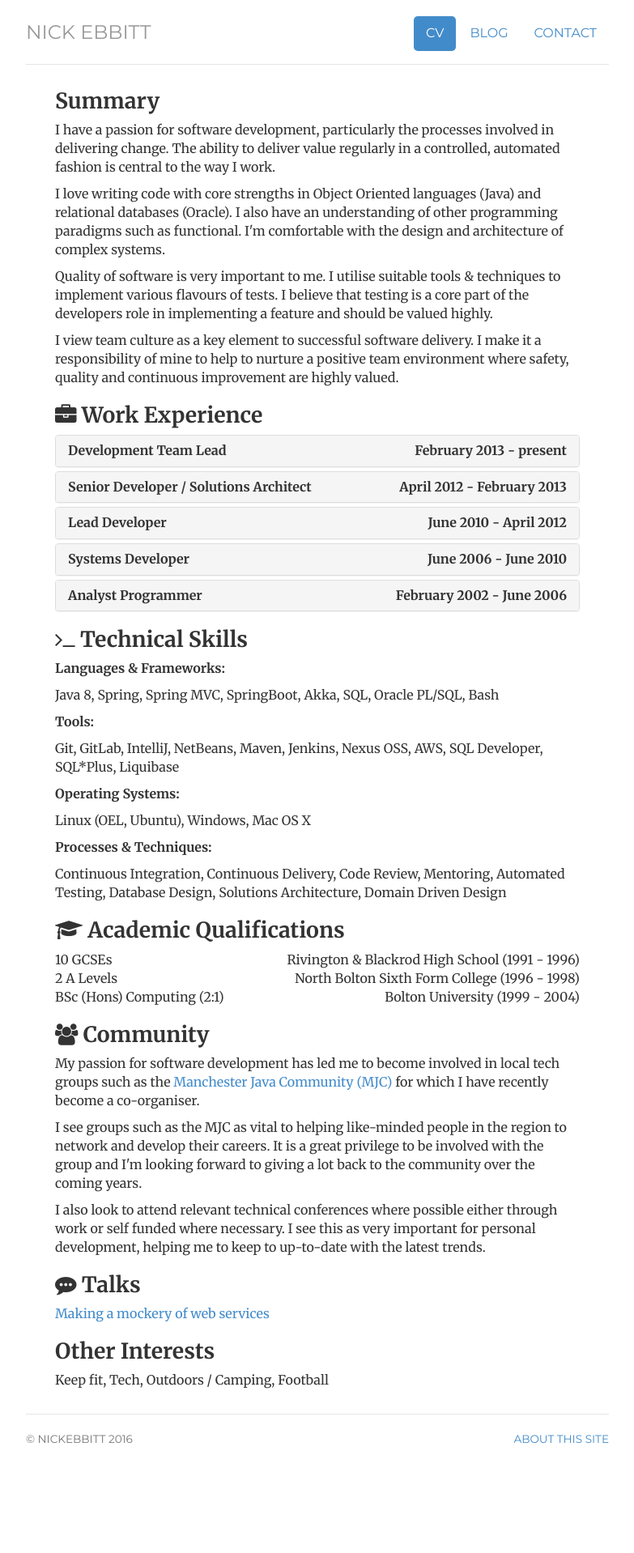
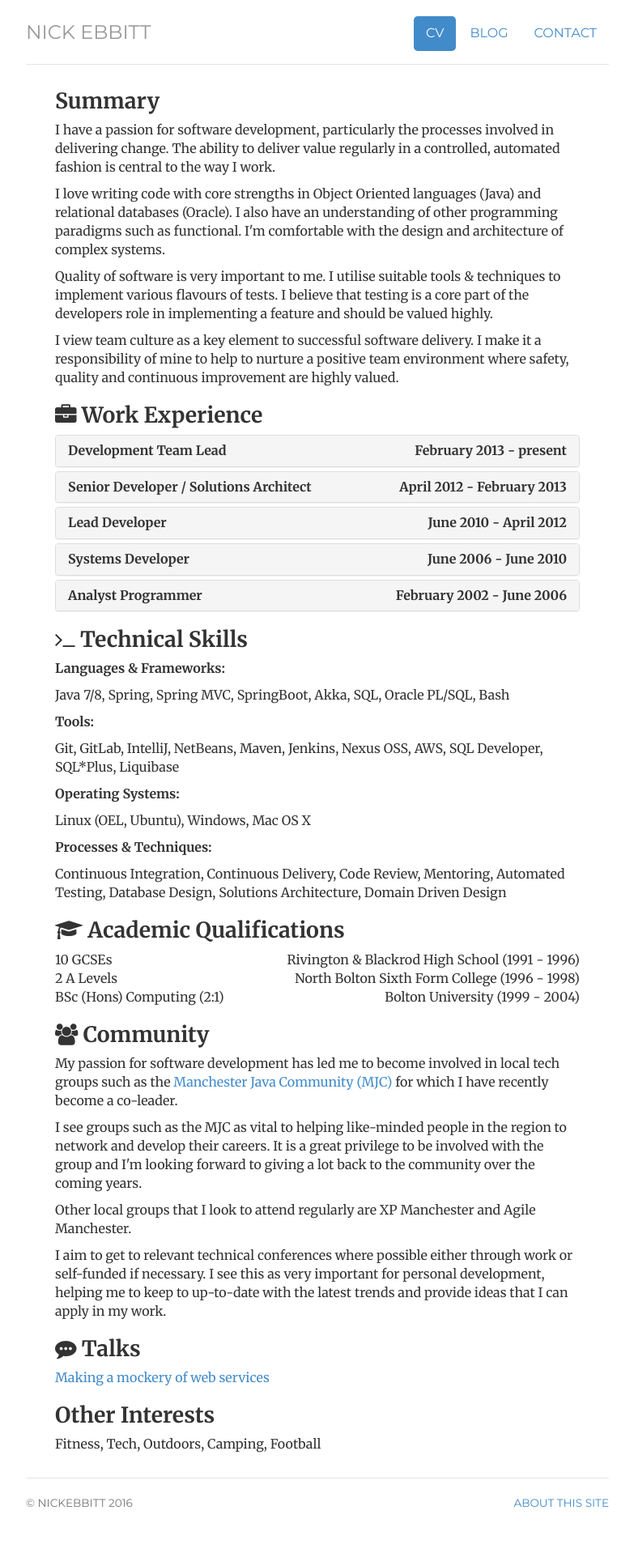
Before and after one commit to nickebbitt/nickebbitt.github.io, a Jekyll site: the page built from cv/index.html, in a window 1280 px wide. Shown: the whole page at 81% size, without its empty margins (248-1031 px from the left). Built offline with Jekyll 4.4.1, drawn with Linux system fonts in a browser that asks for light colours; before the commit the page ends 1839 px from its top, so only the background shows below that.

Commit message:
Update CV wording

```diff
--- a/cv/index.html
+++ b/cv/index.html
@@ -119,7 +119,7 @@ description: CV for Nick Ebbitt, a Software Engineer living and working in Manch
 
   <h2><i class="fa fa-terminal" aria-hidden="true"></i> Technical Skills</h2>
   <p><b>Languages & Frameworks:</b></p>
-  <p>Java 8, Spring, Spring MVC, SpringBoot, Akka, SQL, Oracle PL/SQL, Bash</p>
+  <p>Java 7/8, Spring, Spring MVC, SpringBoot, Akka, SQL, Oracle PL/SQL, Bash</p>
   <p><b>Tools:</b></p>
   <p>Git, GitLab, IntelliJ, NetBeans, Maven, Jenkins, Nexus OSS, AWS, SQL Developer, SQL*Plus, Liquibase</p>
   <p><b>Operating Systems:</b></p>
@@ -133,14 +133,15 @@ description: CV for Nick Ebbitt, a Software Engineer living and working in Manch
 	BSc (Hons) Computing (2:1) <span style="float:right;">Bolton University (1999 - 2004)</span>
 
   <h2><i class="fa fa-users" aria-hidden="true"></i> Community</h2>
-  <p>My passion for software development has led me to become involved in local tech groups such as the <a href="https://www.meetup.com/ManchesterUK-Java-Community/">Manchester Java Community (MJC)</a> for which I have recently become a co-organiser.</p>
+  <p>My passion for software development has led me to become involved in local tech groups such as the <a href="https://www.meetup.com/ManchesterUK-Java-Community/">Manchester Java Community (MJC)</a> for which I have recently become a co-leader.</p>
   <p>I see groups such as the MJC as vital to helping like-minded people in the region to network and develop their careers. It is a great privilege to be involved with the group and I'm looking forward to giving a lot back to the community over the coming years.</p>
-  <p>I also look to attend relevant technical conferences where possible either through work or self funded where necessary. I see this as very important for personal development, helping me to keep to up-to-date with the latest trends.</p>
+  <p>Other local groups that I look to attend regularly are XP Manchester and Agile Manchester.</p>
+  <p>I aim to get to relevant technical conferences where possible either through work or self-funded if necessary. I see this as very important for personal development, helping me to keep to up-to-date with the latest trends and provide ideas that I can apply in my work.</p>
 
   <h2><i class="fa fa-commenting" aria-hidden="true"></i> Talks</h2>
   <a href="https://speakerdeck.com/nickebbitt/making-a-mockery-of-web-services">Making a mockery of web services</a>
 
   <h2>Other Interests</h2>
-  <p>Keep fit, Tech, Outdoors / Camping, Football</p>
+  <p>Fitness, Tech, Outdoors, Camping, Football</p>
 
 </div>
```
